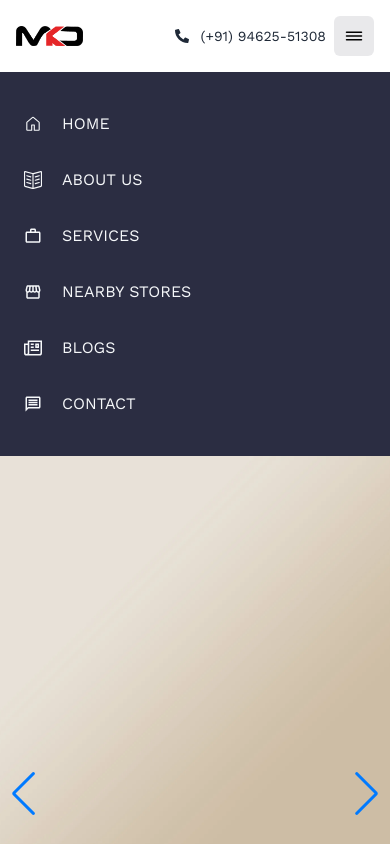
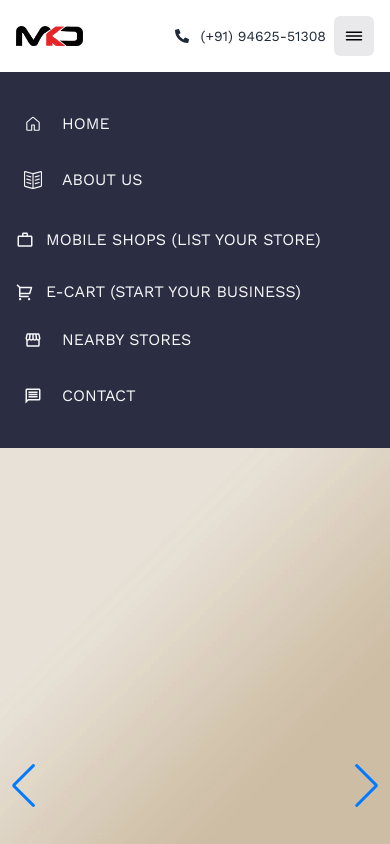
Before and after one commit to sid-talesara/mkd-frontend, a Next.js app: page / in a window 390 px wide. Both pictures are taken after a click on the button 354 px from the left and 36 px from the top of the page. Shown: the top 844 px of the page. Built offline with nearby package versions, Linux system fonts and the light colour scheme.

Commit message:
Changes in mobile navbar

```diff
--- a/src/components/shared/Navbar/NavbarMobile.tsx
+++ b/src/components/shared/Navbar/NavbarMobile.tsx
@@ -9,6 +9,7 @@ import { SlBookOpen } from 'react-icons/sl';
 import { IoReorderThreeOutline } from 'react-icons/io5';
 import { useState } from 'react';
 import Button from '../Buttons/Button';
+import { RiShoppingCart2Line } from 'react-icons/ri';
 const NavbarMobileComponent = () => {
   const [toggle, setToggle] = useState(false);
   const handleToggle = () => {};
@@ -72,16 +73,26 @@ const NavbarMobileComponent = () => {
                     <p>About Us</p>
                   </Link>
                 </li>
+
                 <li>
                   <Link
                     href="/register-your-business"
-                    className="  dark:text-white hover:underline flex gap-5 items-center  hover:bg-mkd-light hover:text-mkd-dark p-2 rounded-md"
+                    className="text-base   dark:text-white hover:underline flex py-3 gap-3 items-center"
                   >
                     <MdWorkOutline className="text-lg" />
-
-                    <p>Services</p>
+                    <p>Mobile Shops (List Your Store)</p>
                   </Link>
                 </li>
+                <li>
+                  <Link
+                    href="/start-business"
+                    className="text-base   dark:text-white hover:underline flex gap-3 items-center"
+                  >
+                    <RiShoppingCart2Line className="text-lg" />
+                    <p>E-Cart (Start Your Business)</p>
+                  </Link>
+                </li>
+
                 <li>
                   <Link
                     href="/nearby-stores"
@@ -92,7 +103,7 @@ const NavbarMobileComponent = () => {
                     <p>Nearby Stores</p>
                   </Link>
                 </li>
-                <li>
+                {/* <li>
                   <Link
                     href="/blogs"
                     className="  dark:text-white hover:underline flex gap-5 items-center  hover:bg-mkd-light hover:text-mkd-dark p-2 rounded-md"
@@ -101,7 +112,7 @@ const NavbarMobileComponent = () => {
 
                     <p>Blogs</p>
                   </Link>
-                </li>
+                </li> */}
                 <li>
                   <Link
                     href="/contact"
```
